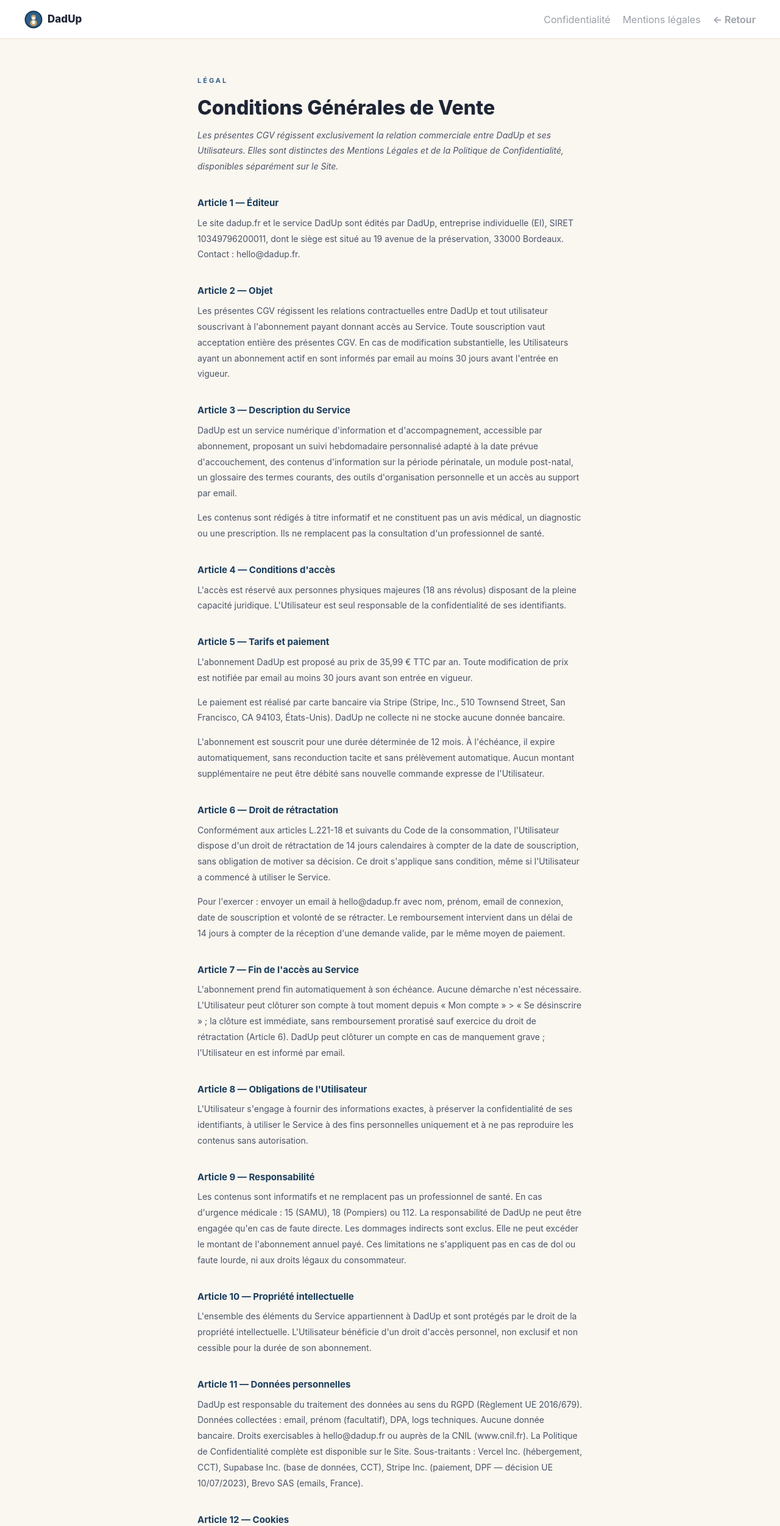
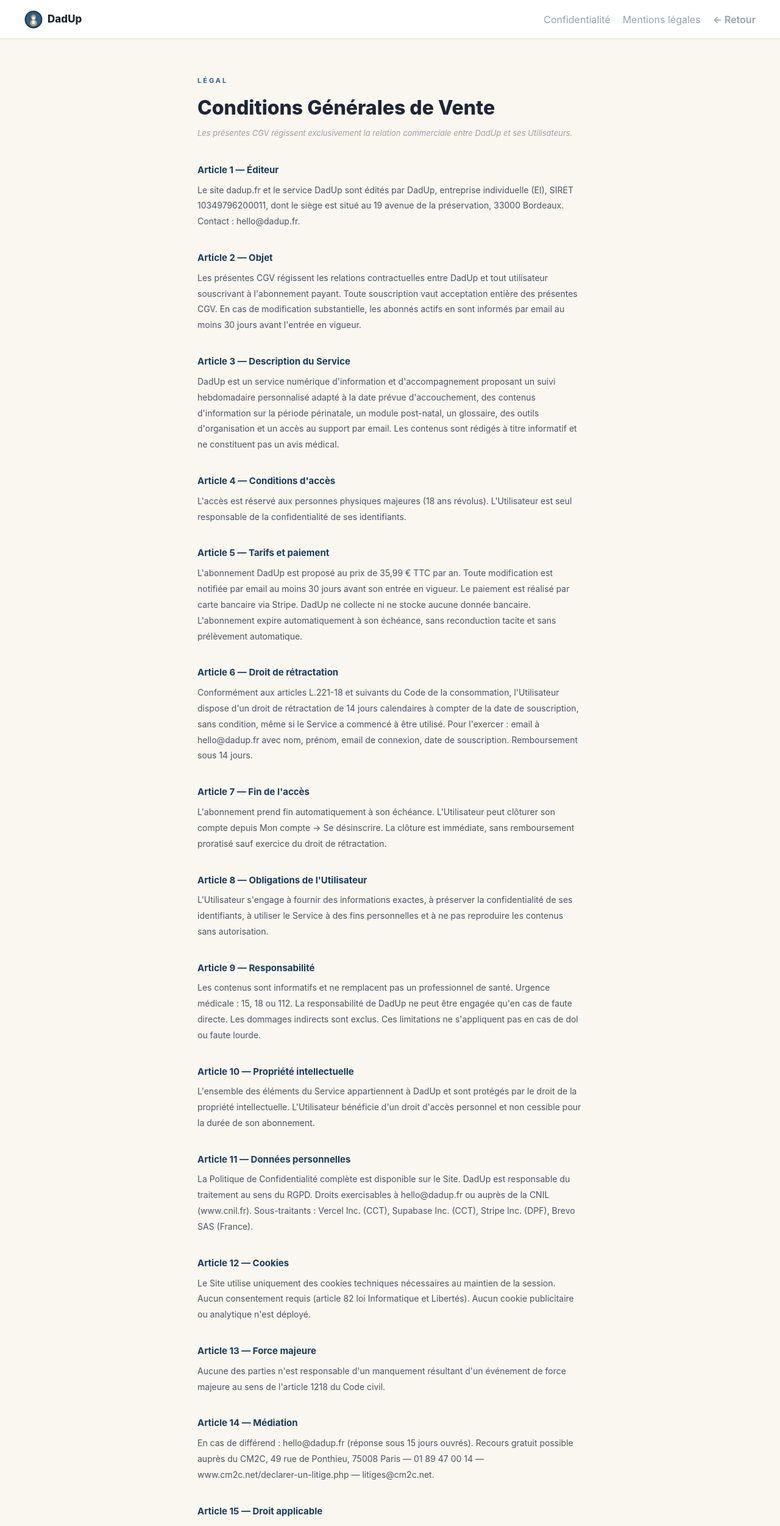
Before and after one commit to Julproject/dadup, a Next.js app: page /cgv in a window 1280 px wide. Shown: the top 2503 px of the page at 61% size. Built offline with nearby package versions, Linux system fonts and the light colour scheme.

Commit message:
Update page.tsx

```diff
--- a/app/cgv/page.tsx
+++ b/app/cgv/page.tsx
@@ -1,95 +1,76 @@
 'use client';
 
+export default function CGVPage() {
+  return (
+    <main style={{ minHeight: '100vh', background: '#faf6f0', fontFamily: "-apple-system,BlinkMacSystemFont,'Segoe UI',sans-serif", color: '#4a5568' }}>
 
-export default function CGVPage() {
-  const s = {
-    main: { minHeight: '100vh', background: '#faf6f0', fontFamily: "-apple-system,BlinkMacSystemFont,'Segoe UI',sans-serif", color: '#4a5568' },
-    nav: { background: '#ffffff', borderBottom: '1px solid #e8e0d0', padding: '0 40px', display: 'flex', alignItems: 'center', justifyContent: 'space-between', height: '64px' },
-    wrap: { maxWidth: '680px', margin: '0 auto', padding: '60px 24px 80px' },
-    label: { color: '#2E5F8A', fontSize: '11px', fontWeight: 700, letterSpacing: '3px', textTransform: 'uppercase' as const, margin: '0 0 12px' },
-    h1: { color: '#1e2535', fontSize: '32px', fontWeight: 800, margin: '0 0 8px' },
-    date: { color: '#9aa0a8', fontSize: '14px', margin: '0 0 40px' },
-    h2: { color: '#1A3D5C', fontSize: '15px', fontWeight: 700, margin: '36px 0 8px' },
-    p: { fontSize: '14px', lineHeight: 1.85, margin: '0 0 14px' },
-    footer: { borderTop: '1px solid #e8e0d0', marginTop: '60px', paddingTop: '24px', fontSize: '13px', color: '#9aa0a8' },
-    link: { color: '#9aa0a8', textDecoration: 'none' as const },
-  };
-
-  return (
-    <main style={s.main}>
-      <nav style={s.nav}>
+      <nav style={{ background: '#ffffff', borderBottom: '1px solid #e8e0d0', padding: '0 40px', display: 'flex', alignItems: 'center', justifyContent: 'space-between', height: '64px' }}>
         <a href="/" style={{ display: 'flex', alignItems: 'center', gap: '8px', textDecoration: 'none' }}>
           <svg viewBox="0 0 300 300" width="30" height="30"><circle cx="150" cy="150" r="145" fill="#1A3D5C"/><circle cx="150" cy="150" r="122" fill="#2E5F8A"/><ellipse cx="150" cy="205" rx="58" ry="54" fill="#c8a060"/><circle cx="150" cy="112" r="40" fill="#c8a060"/><ellipse cx="150" cy="196" rx="27" ry="31" fill="#F7FAFC"/><circle cx="150" cy="128" r="26" fill="#F7FAFC"/></svg>
           <span style={{ fontWeight: 800, color: '#1e2535', fontSize: '17px' }}>DadUp</span>
         </a>
         <div style={{ display: 'flex', gap: '20px' }}>
-          <a href="/confidentialite" style={s.link}>Confidentialité</a>
-          <a href="/mentions-legales" style={s.link}>Mentions légales</a>
-          <a href="/" style={{ ...s.link, fontWeight: 600 }}>← Retour</a>
+          <a href="/confidentialite" style={{ color: '#9aa0a8', textDecoration: 'none' }}>Confidentialité</a>
+          <a href="/mentions-legales" style={{ color: '#9aa0a8', textDecoration: 'none' }}>Mentions légales</a>
+          <a href="/" style={{ color: '#9aa0a8', textDecoration: 'none', fontWeight: 600 }}>← Retour</a>
         </div>
       </nav>
 
-      <div style={s.wrap}>
-        <p style={s.label}>Légal</p>
-        <h1 style={s.h1}>Conditions Générales de Vente</h1>
+      <div style={{ maxWidth: '680px', margin: '0 auto', padding: '60px 24px 80px' }}>
+        <p style={{ color: '#2E5F8A', fontSize: '11px', fontWeight: 700, letterSpacing: '3px', textTransform: 'uppercase', margin: '0 0 12px' }}>Légal</p>
+        <h1 style={{ color: '#1e2535', fontSize: '32px', fontWeight: 800, margin: '0 0 8px' }}>Conditions Générales de Vente</h1>
+        <p style={{ color: '#9aa0a8', fontSize: '13px', fontStyle: 'italic', margin: '0 0 40px' }}>Les présentes CGV régissent exclusivement la relation commerciale entre DadUp et ses Utilisateurs.</p>
 
-        <p style={s.p}><em>Les présentes CGV régissent exclusivement la relation commerciale entre DadUp et ses Utilisateurs. Elles sont distinctes des Mentions Légales et de la Politique de Confidentialité, disponibles séparément sur le Site.</em></p>
+        <h2 style={{ color: '#1A3D5C', fontSize: '15px', fontWeight: 700, margin: '36px 0 8px' }}>Article 1 — Éditeur</h2>
+        <p style={{ fontSize: '14px', lineHeight: 1.85, margin: '0 0 14px' }}>Le site dadup.fr et le service DadUp sont édités par DadUp, entreprise individuelle (EI), SIRET 10349796200011, dont le siège est situé au 19 avenue de la préservation, 33000 Bordeaux. Contact : hello@dadup.fr.</p>
 
-        <h2 style={s.h2}>Article 1 — Éditeur</h2>
-        <p style={s.p}>Le site dadup.fr et le service DadUp sont édités par DadUp, entreprise individuelle (EI), SIRET 10349796200011, dont le siège est situé au 19 avenue de la préservation, 33000 Bordeaux. Contact : hello@dadup.fr.</p>
+        <h2 style={{ color: '#1A3D5C', fontSize: '15px', fontWeight: 700, margin: '36px 0 8px' }}>Article 2 — Objet</h2>
+        <p style={{ fontSize: '14px', lineHeight: 1.85, margin: '0 0 14px' }}>Les présentes CGV régissent les relations contractuelles entre DadUp et tout utilisateur souscrivant à l&apos;abonnement payant. Toute souscription vaut acceptation entière des présentes CGV. En cas de modification substantielle, les abonnés actifs en sont informés par email au moins 30 jours avant l&apos;entrée en vigueur.</p>
 
-        <h2 style={s.h2}>Article 2 — Objet</h2>
-        <p style={s.p}>Les présentes CGV régissent les relations contractuelles entre DadUp et tout utilisateur souscrivant à l'abonnement payant donnant accès au Service. Toute souscription vaut acceptation entière des présentes CGV. En cas de modification substantielle, les Utilisateurs ayant un abonnement actif en sont informés par email au moins 30 jours avant l'entrée en vigueur.</p>
+        <h2 style={{ color: '#1A3D5C', fontSize: '15px', fontWeight: 700, margin: '36px 0 8px' }}>Article 3 — Description du Service</h2>
+        <p style={{ fontSize: '14px', lineHeight: 1.85, margin: '0 0 14px' }}>DadUp est un service numérique d&apos;information et d&apos;accompagnement proposant un suivi hebdomadaire personnalisé adapté à la date prévue d&apos;accouchement, des contenus d&apos;information sur la période périnatale, un module post-natal, un glossaire, des outils d&apos;organisation et un accès au support par email. Les contenus sont rédigés à titre informatif et ne constituent pas un avis médical.</p>
 
-        <h2 style={s.h2}>Article 3 — Description du Service</h2>
-        <p style={s.p}>DadUp est un service numérique d'information et d'accompagnement, accessible par abonnement, proposant un suivi hebdomadaire personnalisé adapté à la date prévue d'accouchement, des contenus d'information sur la période périnatale, un module post-natal, un glossaire des termes courants, des outils d'organisation personnelle et un accès au support par email.</p>
-        <p style={s.p}>Les contenus sont rédigés à titre informatif et ne constituent pas un avis médical, un diagnostic ou une prescription. Ils ne remplacent pas la consultation d'un professionnel de santé.</p>
+        <h2 style={{ color: '#1A3D5C', fontSize: '15px', fontWeight: 700, margin: '36px 0 8px' }}>Article 4 — Conditions d&apos;accès</h2>
+        <p style={{ fontSize: '14px', lineHeight: 1.85, margin: '0 0 14px' }}>L&apos;accès est réservé aux personnes physiques majeures (18 ans révolus). L&apos;Utilisateur est seul responsable de la confidentialité de ses identifiants.</p>
 
-        <h2 style={s.h2}>Article 4 — Conditions d'accès</h2>
-        <p style={s.p}>L'accès est réservé aux personnes physiques majeures (18 ans révolus) disposant de la pleine capacité juridique. L'Utilisateur est seul responsable de la confidentialité de ses identifiants.</p>
+        <h2 style={{ color: '#1A3D5C', fontSize: '15px', fontWeight: 700, margin: '36px 0 8px' }}>Article 5 — Tarifs et paiement</h2>
+        <p style={{ fontSize: '14px', lineHeight: 1.85, margin: '0 0 14px' }}>L&apos;abonnement DadUp est proposé au prix de 35,99 € TTC par an. Toute modification est notifiée par email au moins 30 jours avant son entrée en vigueur. Le paiement est réalisé par carte bancaire via Stripe. DadUp ne collecte ni ne stocke aucune donnée bancaire. L&apos;abonnement expire automatiquement à son échéance, sans reconduction tacite et sans prélèvement automatique.</p>
 
-        <h2 style={s.h2}>Article 5 — Tarifs et paiement</h2>
-        <p style={s.p}>L'abonnement DadUp est proposé au prix de 35,99 € TTC par an. Toute modification de prix est notifiée par email au moins 30 jours avant son entrée en vigueur.</p>
-        <p style={s.p}>Le paiement est réalisé par carte bancaire via Stripe (Stripe, Inc., 510 Townsend Street, San Francisco, CA 94103, États-Unis). DadUp ne collecte ni ne stocke aucune donnée bancaire.</p>
-        <p style={s.p}>L'abonnement est souscrit pour une durée déterminée de 12 mois. À l'échéance, il expire automatiquement, sans reconduction tacite et sans prélèvement automatique. Aucun montant supplémentaire ne peut être débité sans nouvelle commande expresse de l'Utilisateur.</p>
+        <h2 style={{ color: '#1A3D5C', fontSize: '15px', fontWeight: 700, margin: '36px 0 8px' }}>Article 6 — Droit de rétractation</h2>
+        <p style={{ fontSize: '14px', lineHeight: 1.85, margin: '0 0 14px' }}>Conformément aux articles L.221-18 et suivants du Code de la consommation, l&apos;Utilisateur dispose d&apos;un droit de rétractation de 14 jours calendaires à compter de la date de souscription, sans condition, même si le Service a commencé à être utilisé. Pour l&apos;exercer : email à hello@dadup.fr avec nom, prénom, email de connexion, date de souscription. Remboursement sous 14 jours.</p>
 
-        <h2 style={s.h2}>Article 6 — Droit de rétractation</h2>
-        <p style={s.p}>Conformément aux articles L.221-18 et suivants du Code de la consommation, l'Utilisateur dispose d'un droit de rétractation de 14 jours calendaires à compter de la date de souscription, sans obligation de motiver sa décision. Ce droit s'applique sans condition, même si l'Utilisateur a commencé à utiliser le Service.</p>
-        <p style={s.p}>Pour l'exercer : envoyer un email à hello@dadup.fr avec nom, prénom, email de connexion, date de souscription et volonté de se rétracter. Le remboursement intervient dans un délai de 14 jours à compter de la réception d'une demande valide, par le même moyen de paiement.</p>
+        <h2 style={{ color: '#1A3D5C', fontSize: '15px', fontWeight: 700, margin: '36px 0 8px' }}>Article 7 — Fin de l&apos;accès</h2>
+        <p style={{ fontSize: '14px', lineHeight: 1.85, margin: '0 0 14px' }}>L&apos;abonnement prend fin automatiquement à son échéance. L&apos;Utilisateur peut clôturer son compte depuis Mon compte → Se désinscrire. La clôture est immédiate, sans remboursement proratisé sauf exercice du droit de rétractation.</p>
 
-        <h2 style={s.h2}>Article 7 — Fin de l'accès au Service</h2>
-        <p style={s.p}>L'abonnement prend fin automatiquement à son échéance. Aucune démarche n'est nécessaire. L'Utilisateur peut clôturer son compte à tout moment depuis « Mon compte » {'>'} « Se désinscrire » ; la clôture est immédiate, sans remboursement proratisé sauf exercice du droit de rétractation (Article 6). DadUp peut clôturer un compte en cas de manquement grave ; l'Utilisateur en est informé par email.</p>
+        <h2 style={{ color: '#1A3D5C', fontSize: '15px', fontWeight: 700, margin: '36px 0 8px' }}>Article 8 — Obligations de l&apos;Utilisateur</h2>
+        <p style={{ fontSize: '14px', lineHeight: 1.85, margin: '0 0 14px' }}>L&apos;Utilisateur s&apos;engage à fournir des informations exactes, à préserver la confidentialité de ses identifiants, à utiliser le Service à des fins personnelles et à ne pas reproduire les contenus sans autorisation.</p>
 
-        <h2 style={s.h2}>Article 8 — Obligations de l'Utilisateur</h2>
-        <p style={s.p}>L'Utilisateur s'engage à fournir des informations exactes, à préserver la confidentialité de ses identifiants, à utiliser le Service à des fins personnelles uniquement et à ne pas reproduire les contenus sans autorisation.</p>
+        <h2 style={{ color: '#1A3D5C', fontSize: '15px', fontWeight: 700, margin: '36px 0 8px' }}>Article 9 — Responsabilité</h2>
+        <p style={{ fontSize: '14px', lineHeight: 1.85, margin: '0 0 14px' }}>Les contenus sont informatifs et ne remplacent pas un professionnel de santé. Urgence médicale : 15, 18 ou 112. La responsabilité de DadUp ne peut être engagée qu&apos;en cas de faute directe. Les dommages indirects sont exclus. Ces limitations ne s&apos;appliquent pas en cas de dol ou faute lourde.</p>
 
-        <h2 style={s.h2}>Article 9 — Responsabilité</h2>
-        <p style={s.p}>Les contenus sont informatifs et ne remplacent pas un professionnel de santé. En cas d'urgence médicale : 15 (SAMU), 18 (Pompiers) ou 112. La responsabilité de DadUp ne peut être engagée qu'en cas de faute directe. Les dommages indirects sont exclus. Elle ne peut excéder le montant de l'abonnement annuel payé. Ces limitations ne s'appliquent pas en cas de dol ou faute lourde, ni aux droits légaux du consommateur.</p>
+        <h2 style={{ color: '#1A3D5C', fontSize: '15px', fontWeight: 700, margin: '36px 0 8px' }}>Article 10 — Propriété intellectuelle</h2>
+        <p style={{ fontSize: '14px', lineHeight: 1.85, margin: '0 0 14px' }}>L&apos;ensemble des éléments du Service appartiennent à DadUp et sont protégés par le droit de la propriété intellectuelle. L&apos;Utilisateur bénéficie d&apos;un droit d&apos;accès personnel et non cessible pour la durée de son abonnement.</p>
 
-        <h2 style={s.h2}>Article 10 — Propriété intellectuelle</h2>
-        <p style={s.p}>L'ensemble des éléments du Service appartiennent à DadUp et sont protégés par le droit de la propriété intellectuelle. L'Utilisateur bénéficie d'un droit d'accès personnel, non exclusif et non cessible pour la durée de son abonnement.</p>
+        <h2 style={{ color: '#1A3D5C', fontSize: '15px', fontWeight: 700, margin: '36px 0 8px' }}>Article 11 — Données personnelles</h2>
+        <p style={{ fontSize: '14px', lineHeight: 1.85, margin: '0 0 14px' }}>La Politique de Confidentialité complète est disponible sur le Site. DadUp est responsable du traitement au sens du RGPD. Droits exercisables à hello@dadup.fr ou auprès de la CNIL (www.cnil.fr). Sous-traitants : Vercel Inc. (CCT), Supabase Inc. (CCT), Stripe Inc. (DPF), Brevo SAS (France).</p>
 
-        <h2 style={s.h2}>Article 11 — Données personnelles</h2>
-        <p style={s.p}>DadUp est responsable du traitement des données au sens du RGPD (Règlement UE 2016/679). Données collectées : email, prénom (facultatif), DPA, logs techniques. Aucune donnée bancaire. Droits exercisables à hello@dadup.fr ou auprès de la CNIL (www.cnil.fr). La Politique de Confidentialité complète est disponible sur le Site. Sous-traitants : Vercel Inc. (hébergement, CCT), Supabase Inc. (base de données, CCT), Stripe Inc. (paiement, DPF — décision UE 10/07/2023), Brevo SAS (emails, France).</p>
+        <h2 style={{ color: '#1A3D5C', fontSize: '15px', fontWeight: 700, margin: '36px 0 8px' }}>Article 12 — Cookies</h2>
+        <p style={{ fontSize: '14px', lineHeight: 1.85, margin: '0 0 14px' }}>Le Site utilise uniquement des cookies techniques nécessaires au maintien de la session. Aucun consentement requis (article 82 loi Informatique et Libertés). Aucun cookie publicitaire ou analytique n&apos;est déployé.</p>
 
-        <h2 style={s.h2}>Article 12 — Cookies</h2>
-        <p style={s.p}>Le Site utilise uniquement des cookies techniques nécessaires au maintien de la session. Ils ne requièrent pas de consentement (article 82 loi Informatique et Libertés). Aucun cookie publicitaire ou analytique n'est déployé.</p>
+        <h2 style={{ color: '#1A3D5C', fontSize: '15px', fontWeight: 700, margin: '36px 0 8px' }}>Article 13 — Force majeure</h2>
+        <p style={{ fontSize: '14px', lineHeight: 1.85, margin: '0 0 14px' }}>Aucune des parties n&apos;est responsable d&apos;un manquement résultant d&apos;un événement de force majeure au sens de l&apos;article 1218 du Code civil.</p>
 
-        <h2 style={s.h2}>Article 13 — Force majeure</h2>
-        <p style={s.p}>Aucune des parties n'est responsable d'un manquement résultant d'un événement de force majeure au sens de l'article 1218 du Code civil.</p>
+        <h2 style={{ color: '#1A3D5C', fontSize: '15px', fontWeight: 700, margin: '36px 0 8px' }}>Article 14 — Médiation</h2>
+        <p style={{ fontSize: '14px', lineHeight: 1.85, margin: '0 0 14px' }}>En cas de différend : hello@dadup.fr (réponse sous 15 jours ouvrés). Recours gratuit possible auprès du CM2C, 49 rue de Ponthieu, 75008 Paris — 01 89 47 00 14 — www.cm2c.net/declarer-un-litige.php — litiges@cm2c.net.</p>
 
-        <h2 style={s.h2}>Article 14 — Médiation</h2>
-        <p style={s.p}>En cas de différend : hello@dadup.fr (réponse sous 15 jours ouvrés). En l'absence de résolution amiable, recours gratuit possible auprès du CM2C, 49 rue de Ponthieu, 75008 Paris — 01 89 47 00 14 — www.cm2c.net/declarer-un-litige.php — litiges@cm2c.net.</p>
+        <h2 style={{ color: '#1A3D5C', fontSize: '15px', fontWeight: 700, margin: '36px 0 8px' }}>Article 15 — Droit applicable</h2>
+        <p style={{ fontSize: '14px', lineHeight: 1.85, margin: '0 0 14px' }}>Les présentes CGV sont soumises au droit français. En cas de litige, l&apos;Utilisateur peut saisir la juridiction du lieu où il demeurait à la conclusion du contrat (article R.631-3 du Code de la consommation).</p>
 
-        <h2 style={s.h2}>Article 15 — Droit applicable</h2>
-        <p style={s.p}>Les présentes CGV sont soumises au droit français. En cas de litige, l'Utilisateur peut saisir la juridiction du lieu où il demeurait à la conclusion du contrat (article R.631-3 du Code de la consommation).</p>
+        <h2 style={{ color: '#1A3D5C', fontSize: '15px', fontWeight: 700, margin: '36px 0 8px' }}>Article 16 — Dispositions générales</h2>
+        <p style={{ fontSize: '14px', lineHeight: 1.85, margin: '0 0 14px' }}>Intégralité : les présentes CGV constituent l&apos;intégralité de l&apos;accord. Divisibilité : si une clause est nulle, les autres demeurent en vigueur. Cession : DadUp peut céder le contrat après en avoir informé l&apos;Utilisateur.</p>
+      </div>
 
-        <h2 style={s.h2}>Article 16 — Dispositions générales</h2>
-        <p style={s.p}>Intégralité : les présentes CGV constituent l'intégralité de l'accord. Divisibilité : si une clause est nulle, les autres demeurent en vigueur. Cession : DadUp peut céder le contrat après en avoir informé l'Utilisateur.</p>
-
-
-      </div>
-        <footer style={{ background: '#1e2535', borderTop: '1px solid #2e3848', padding: '32px 40px', marginTop: '0' }}>
+      <footer style={{ background: '#1e2535', borderTop: '1px solid #2e3848', padding: '32px 40px' }}>
         <div style={{ maxWidth: '680px', margin: '0 auto', display: 'flex', flexDirection: 'column', gap: '16px' }}>
           <div style={{ display: 'flex', gap: '24px', flexWrap: 'wrap' }}>
             <a href="/pourquoi" style={{ color: '#6a7585', fontSize: '13px', textDecoration: 'none' }}>Pourquoi DadUp</a>
@@ -97,13 +78,13 @@ export default function CGVPage() {
             <a href="/tarifs" style={{ color: '#6a7585', fontSize: '13px', textDecoration: 'none' }}>Tarifs</a>
             <a href="/temoignages" style={{ color: '#6a7585', fontSize: '13px', textDecoration: 'none' }}>Témoignages</a>
             <a href="/contact" style={{ color: '#6a7585', fontSize: '13px', textDecoration: 'none' }}>Contactez-nous</a>
-              <a href="/cgv" style={{ color: '#6a7585', fontSize: '13px', textDecoration: 'none' }}>CGV</a>
             <a href="/confidentialite" style={{ color: '#6a7585', fontSize: '13px', textDecoration: 'none' }}>Confidentialité</a>
             <a href="/mentions-legales" style={{ color: '#6a7585', fontSize: '13px', textDecoration: 'none' }}>Mentions légales</a>
           </div>
-            <p style={{ color: '#3d4f6a', fontSize: '12px', margin: 0 }}>DadUp — SIRET 10349796200011 — hello@dadup.fr — Il ne remplace pas l'avis d'un médecin.</p>
+          <p style={{ color: '#3d4f6a', fontSize: '12px', margin: '0' }}>DadUp — SIRET 10349796200011 — hello@dadup.fr</p>
         </div>
       </footer>
+
     </main>
   );
 }
```
Lines whose indentation alone changed are shown as unchanged.
